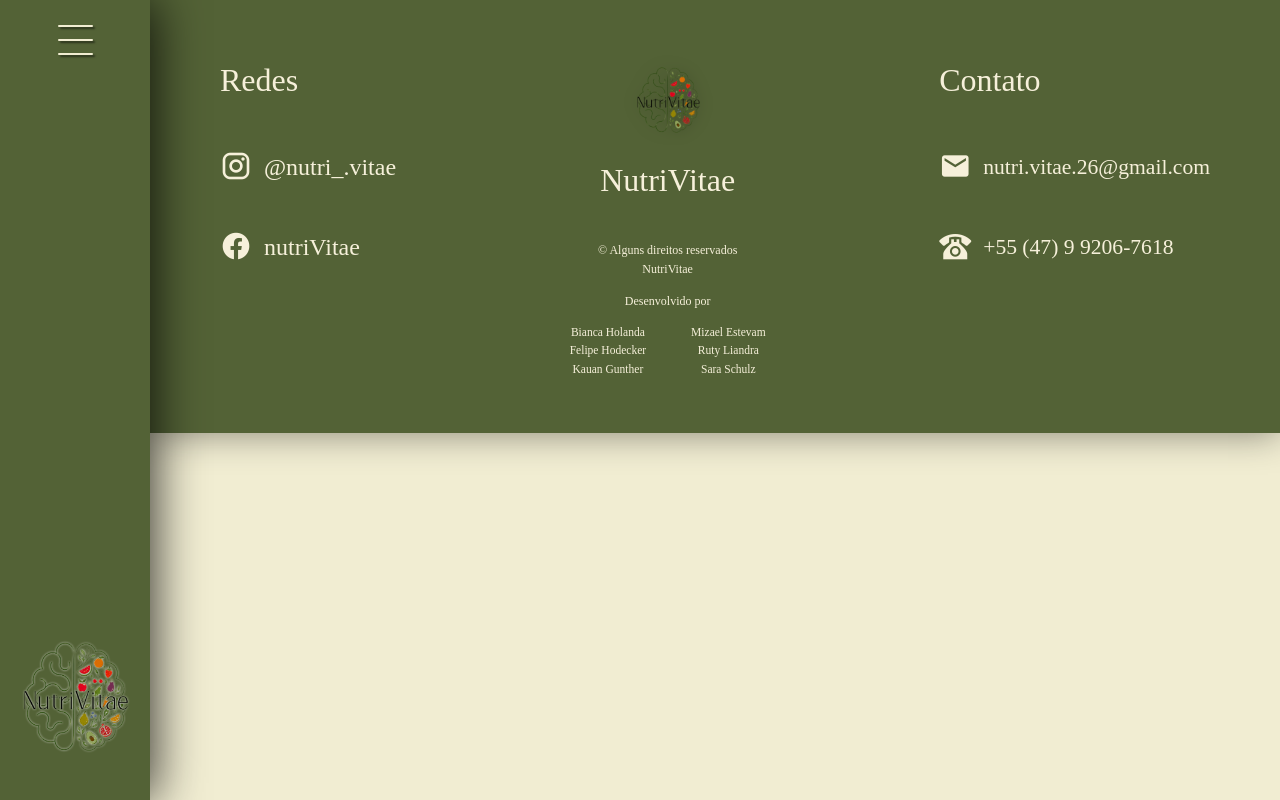
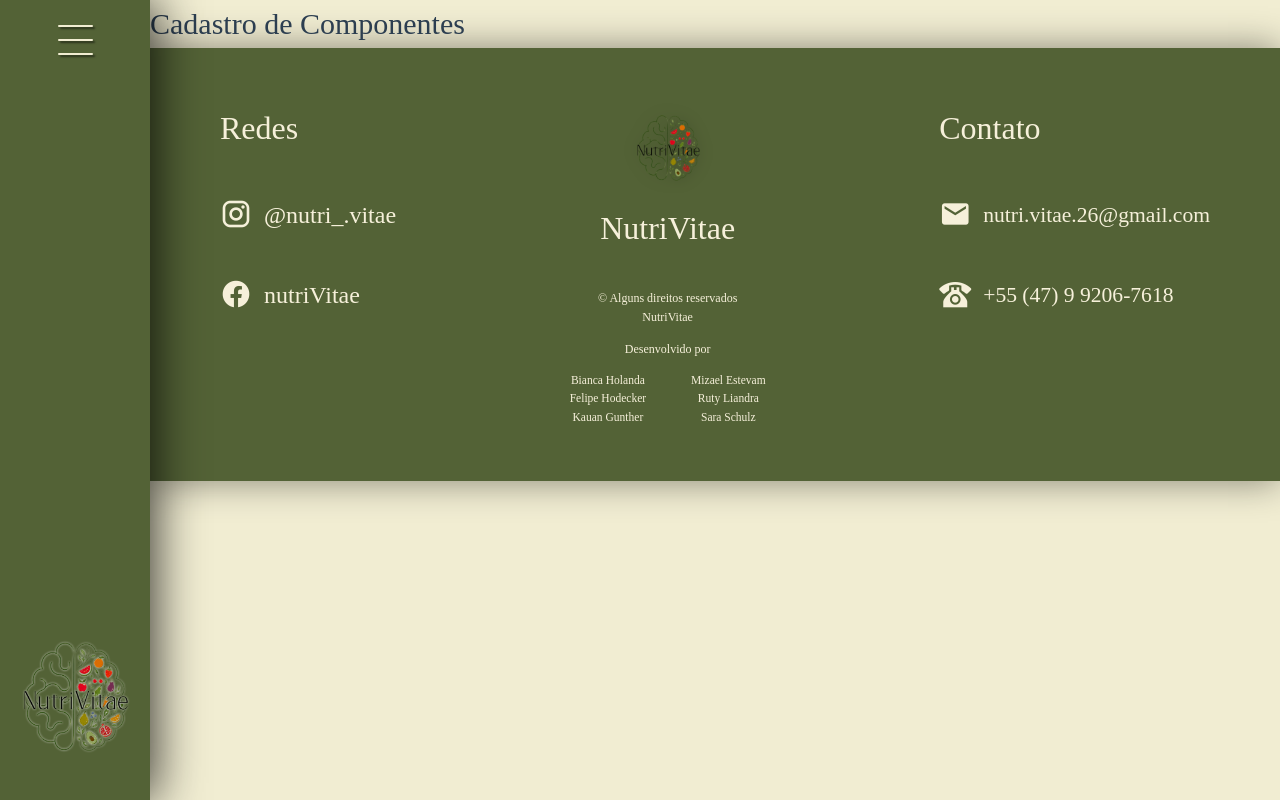
Before and after one commit to nutriVitae-hack2026/nutriVitae, a Vue app: page / in a window 1280 px wide. Built offline with nearby package versions, Linux system fonts and the light colour scheme; a web font is replaced by a local one.

Commit message:
feat: adicionando cadastro com a cofiguração das rotas

```diff
--- /dev/null
+++ b/src/components/suporte/cadastroCoponents.vue
@@ -0,0 +1,12 @@
+<script setup>
+</script>
+
+<template>
+  <h1>Cadastro de Componentes</h1>
+
+
+
+</template>
+
+<style scoped>
+</style>
--- a/src/router/index.js
+++ b/src/router/index.js
@@ -1,8 +1,15 @@
 import { createRouter, createWebHistory } from 'vue-router'
+import cadastroComponents from '../components/suporte/cadastroCoponents.vue'
 
 const router = createRouter({
   history: createWebHistory(import.meta.env.BASE_URL),
-  routes: [],
+  routes: [
+    {
+      path: '/',
+      name: 'cadastroComponents',
+      component: cadastroComponents,
+    }
+  ],
 })
 
 export default router
```
Also changed, not shown: 1 other file (tests, documents, lock files or other folders).
